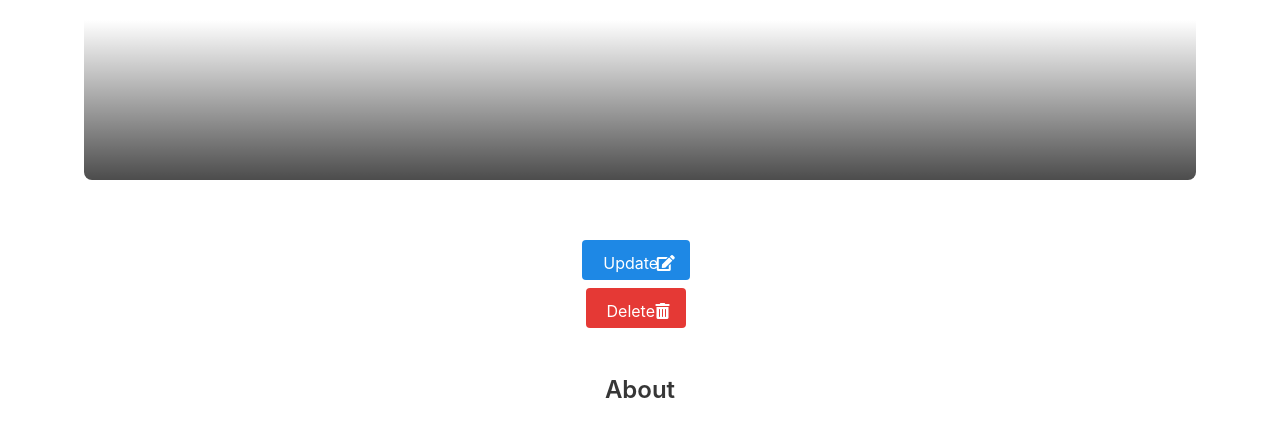
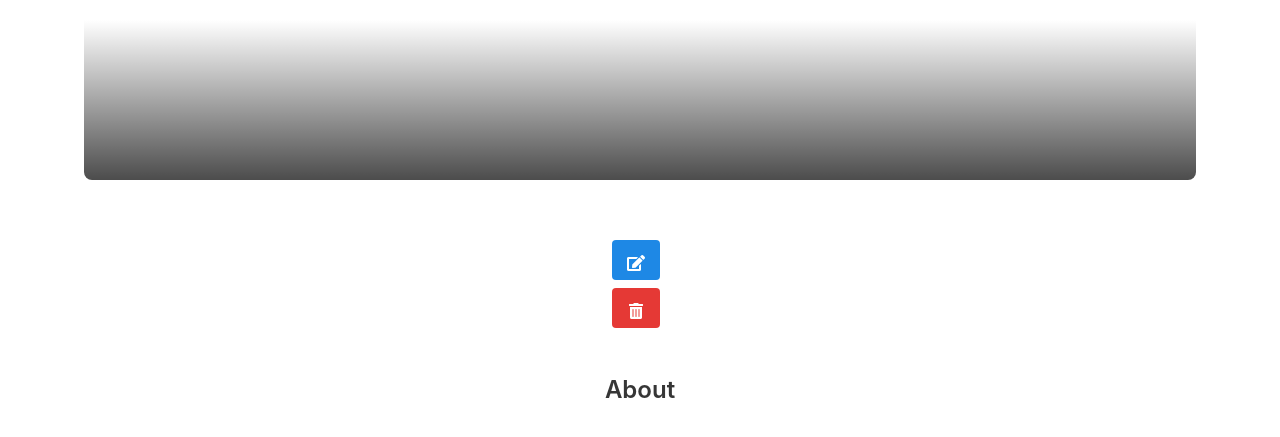
Before and after one commit to undftdcreed/SnapShoot, a Django app: template main_app/templates/listing_detail.html in a window 1280 px wide. Shown: the part 322-759 px from the top of the page. Run offline with Django 4.2, Linux system fonts and the light colour scheme; the template is opened without the code that fills it, so the values that code supplies are empty.

Commit message:
edit buttons

```diff
--- a/main_app/templates/listing_detail.html
+++ b/main_app/templates/listing_detail.html
@@ -17,12 +17,12 @@
     <div class="buttons">
         <div class="buttons">
 
-            <a href="{% url 'listing_update' listing.pk %}" class="button is-info"> Update
+            <a href="{% url 'listing_update' listing.pk %}" class="button is-info">
                 <span class="icon">
                     <i class="fas fa-edit"></i>
                 </span>
             </a>
-            <a href="{% url 'listing_delete' listing.pk %}" class="button is-danger">Delete
+            <a href="{% url 'listing_delete' listing.pk %}" class="button is-danger">
                 <span class="icon">
                     <i class="fas fa-trash-alt"></i>
                 </span>
```
